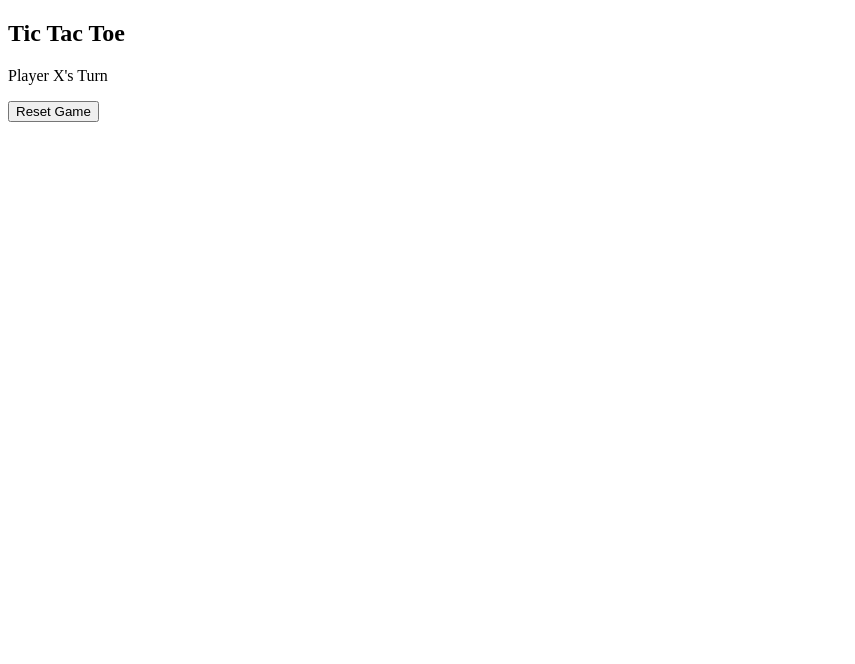
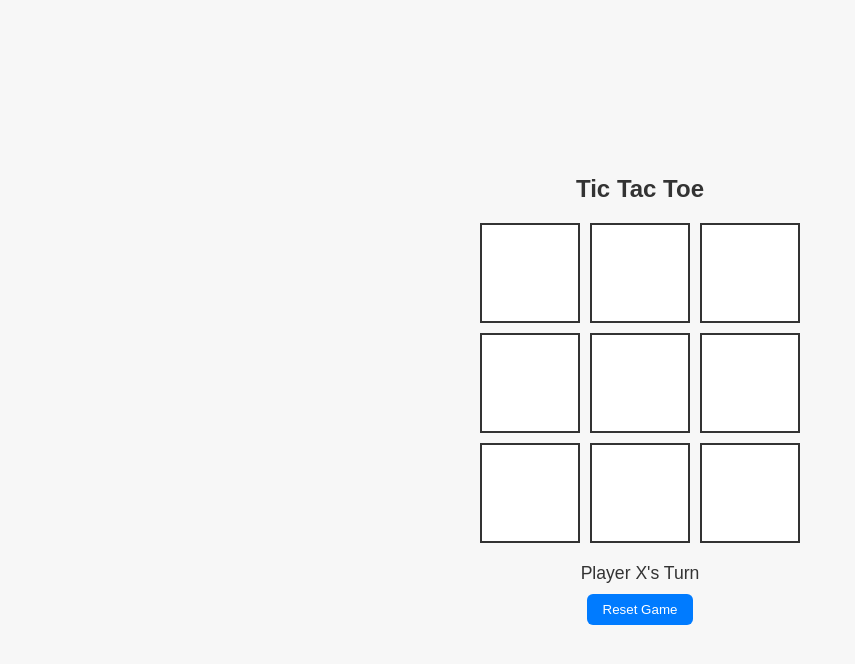
Before and after one commit to aman01awasthi/Javascript-Fundamentals, a plain HTML site: page MiniProjects/TicTacToe/index.html in a window 1280 px wide. Shown: the whole page, without its empty margins (0-855 px from the left). Drawn offline with Linux system fonts and the light colour scheme.

Commit message:
basic styling for Tic Tac Toe board and layout

```diff
--- a/MiniProjects/TicTacToe/style.css
+++ b/MiniProjects/TicTacToe/style.css
@@ -1,29 +1,68 @@
-<!DOCTYPE html>
-<html lang="en">
-  <head>
-    <meta charset="UTF-8" />
-    <meta name="viewport" content="width=device-width, initial-scale=1.0" />
-    <title>Tic Tac Toe</title>
-    <link rel="stylesheet" href="style.css" />
-  </head>
-  <body>
-    <section class="game-container">
-      <h1>Tic Tac Toe</h1>
-      <div class="board">
-        <div class="cell" data-cell></div>
-        <div class="cell" data-cell></div>
-        <div class="cell" data-cell></div>
-        <div class="cell" data-cell></div>
-        <div class="cell" data-cell></div>
-        <div class="cell" data-cell></div>
-        <div class="cell" data-cell></div>
-        <div class="cell" data-cell></div>
-        <div class="cell" data-cell></div>
-      </div>
-      <p class="status-text">Player X's Turn</p>
-      <button id="resetBtn">Reset Game</button>
-    </section>
+* {
+  box-sizing: border-box;
+  margin: 0;
+  padding: 0;
+  font-family: Arial, sans-serif;
+}
 
-    <script src="index.js"></script>
-  </body>
-</html>
+body {
+  background-color: #f7f7f7;
+  display: flex;
+  justify-content: center;
+  align-items: center;
+  height: 100vh;
+}
+
+.game-container {
+  text-align: center;
+}
+
+h1 {
+  margin-bottom: 20px;
+  color: #333;
+}
+
+.board {
+  display: grid;
+  grid-template-columns: repeat(3, 100px);
+  grid-template-rows: repeat(3, 100px);
+  gap: 10px;
+  justify-content: center;
+  margin-bottom: 20px;
+}
+
+.cell {
+  background-color: white;
+  border: 2px solid #333;
+  font-size: 2rem;
+  font-weight: bold;
+  display: flex;
+  justify-content: center;
+  align-items: center;
+  cursor: pointer;
+  transition: background-color 0.3s ease;
+}
+
+.cell:hover {
+  background-color: #f1f1f1;
+}
+
+.status-text {
+  margin-bottom: 10px;
+  font-size: 1.1rem;
+  color: #333;
+}
+
+#resetBtn {
+  padding: 8px 16px;
+  background-color: #007bff;
+  color: white;
+  border: none;
+  border-radius: 6px;
+  cursor: pointer;
+  transition: background-color 0.3s ease;
+}
+
+#resetBtn:hover {
+  background-color: #0056b3;
+}
```
